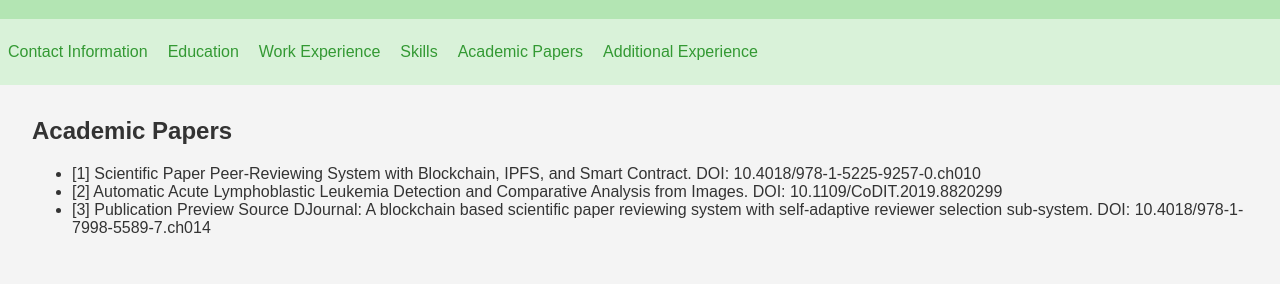
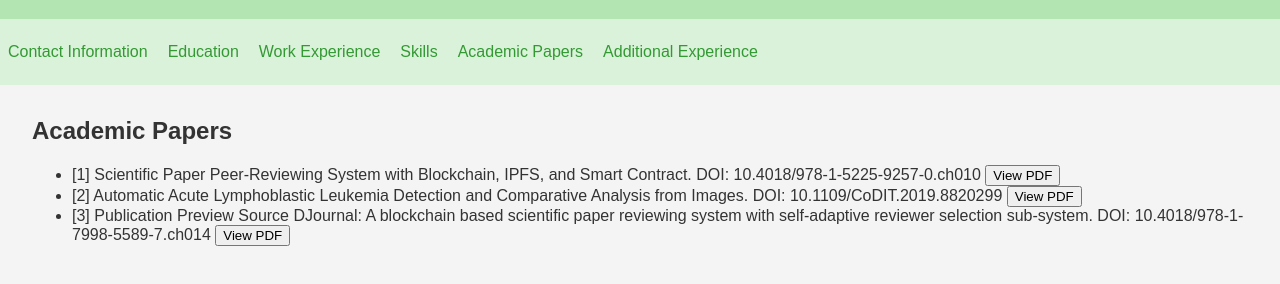
Before and after one commit to RazwanTanvir/razwantanvir.github.io, a plain HTML site: page index.html in a window 1280 px wide. Both pictures are taken after a click on the link "Academic Papers". Shown: the part 184-468 px from the top of the page. Drawn offline with Linux system fonts and the light colour scheme.

Commit message:
Update index.html

```diff
--- a/index.html
+++ b/index.html
@@ -205,12 +205,12 @@
     </section>
 
     <section id="academic-papers" class="portfolio-section">
-        <h2>Academic Papers</h2>
-        <ul>
-            <li>[1] Scientific Paper Peer-Reviewing System with Blockchain, IPFS, and Smart Contract. DOI: 10.4018/978-1-5225-9257-0.ch010</li>
-            <li>[2] Automatic Acute Lymphoblastic Leukemia Detection and Comparative Analysis from Images. DOI: 10.1109/CoDIT.2019.8820299</li>
-            <li>[3] Publication Preview Source DJournal: A blockchain based scientific paper reviewing system with self-adaptive reviewer selection sub-system. DOI: 10.4018/978-1-7998-5589-7.ch014</li>
-        </ul>
+    <h2>Academic Papers</h2>
+    <ul id="paper-list">
+        <li>[1] Scientific Paper Peer-Reviewing System with Blockchain, IPFS, and Smart Contract. DOI: 10.4018/978-1-5225-9257-0.ch010 <button class="view-pdf-btn" data-pdf="paper1.pdf">View PDF</button></li>
+        <li>[2] Automatic Acute Lymphoblastic Leukemia Detection and Comparative Analysis from Images. DOI: 10.1109/CoDIT.2019.8820299 <button class="view-pdf-btn" data-pdf="paper2.pdf">View PDF</button></li>
+        <li>[3] Publication Preview Source DJournal: A blockchain based scientific paper reviewing system with self-adaptive reviewer selection sub-system. DOI: 10.4018/978-1-7998-5589-7.ch014 <button class="view-pdf-btn" data-pdf="paper3.pdf">View PDF</button></li>
+    </ul>
     </section>
 
     <section id="additional-experience" class="portfolio-section">
```
